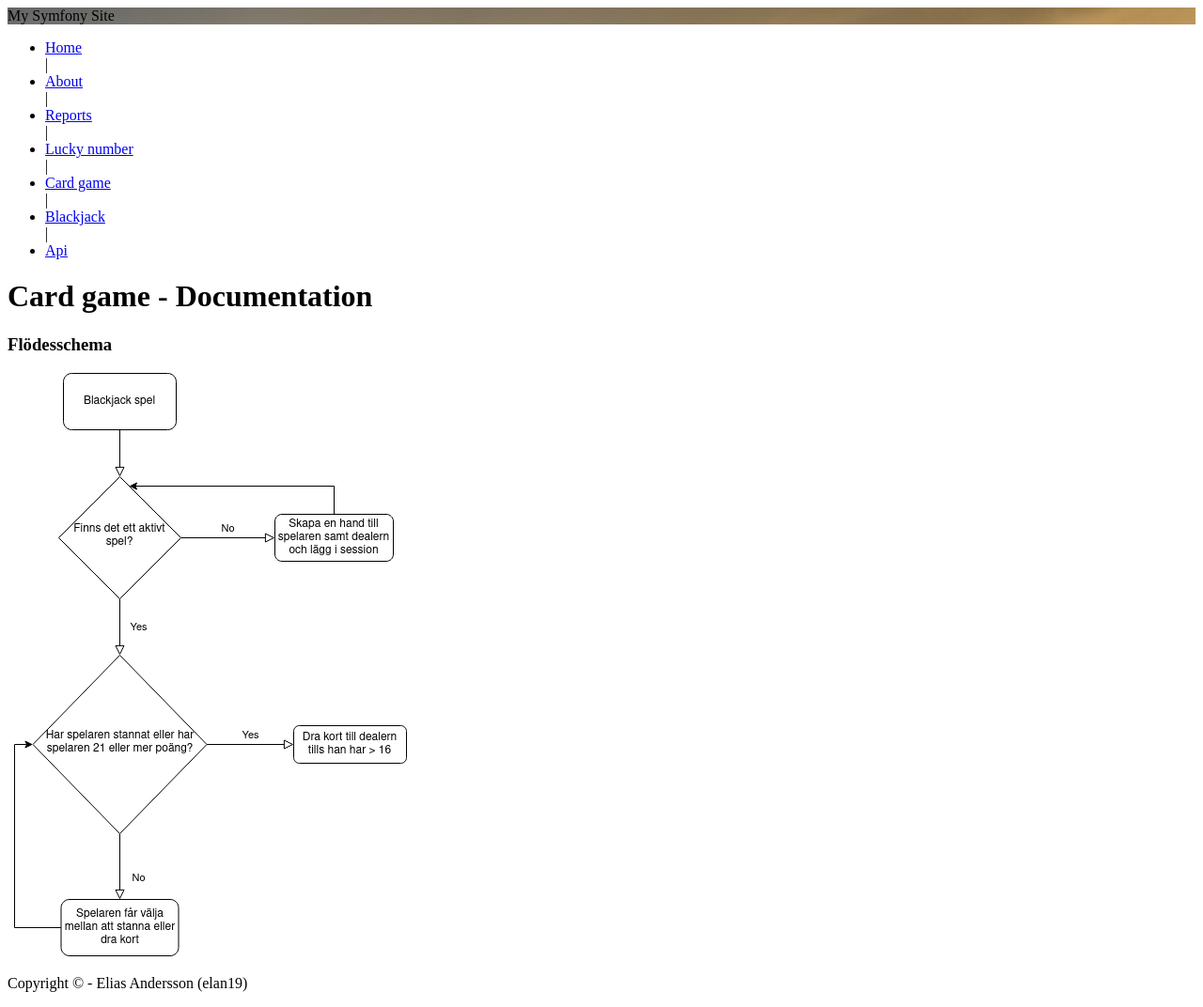
After one commit to elan19/mvc, a Symfony app: template templates/cardGame/game_dock.html.twig in a window 1280 px wide. The commit adds this page. Shown: the whole page at 94% size. Run offline with Twig, Linux system fonts and the light colour scheme; the template is opened without the code that fills it, so the values that code supplies are empty; some libraries are stand-ins or nearby versions.

Commit message:
Fixat game/doc och flödesschema

```diff
--- a/src/Controller/CardGameController.php
+++ b/src/Controller/CardGameController.php
@@ -192,4 +192,10 @@ class CardGameController extends AbstractController
         }
         return $this->render('cardGame/twenty_one.html.twig');
     }
+
+    #[Route("/game/doc", name: "game_doc")]
+    public function gameDoc(): Response
+    {
+        return $this->render('cardGame/game_dock.html.twig');
+    }
 }
--- /dev/null
+++ b/templates/cardGame/game_dock.html.twig
@@ -0,0 +1,15 @@
+{% extends "base.html.twig" %}
+
+{% block title %}Card Game{% endblock %}
+
+{% block body %}
+<h1>Card game - Documentation</h1>
+
+<h3 class="center">Flödesschema</h3>
+<img class="uml" src="{{ asset('img/flow_schema.png') }}" alt="Flödesschema">
+
+<p>
+
+</p>
+
+{% endblock %}
--- a/templates/cardGame/game_home.html.twig
+++ b/templates/cardGame/game_home.html.twig
@@ -35,4 +35,6 @@
 </p>
 
 <a href="{{ path('game_twenty_one') }}">Starta spel</a>
+<h3 class="center">Dokumentation</h3>
+<a href="{{ path('game_doc') }}">Dokumentation</a>
 {% endblock %}
```
Also changed, not shown: public/img/flow_schema.png (added).
